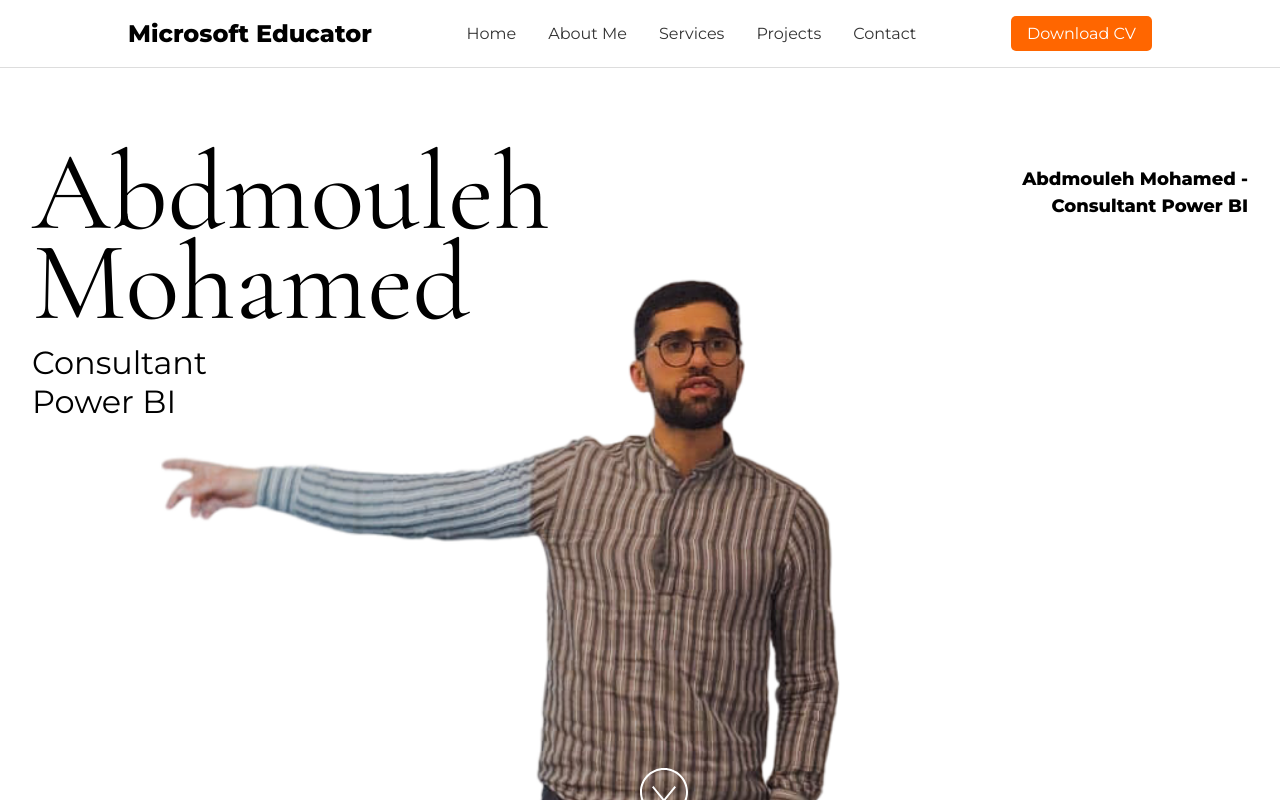
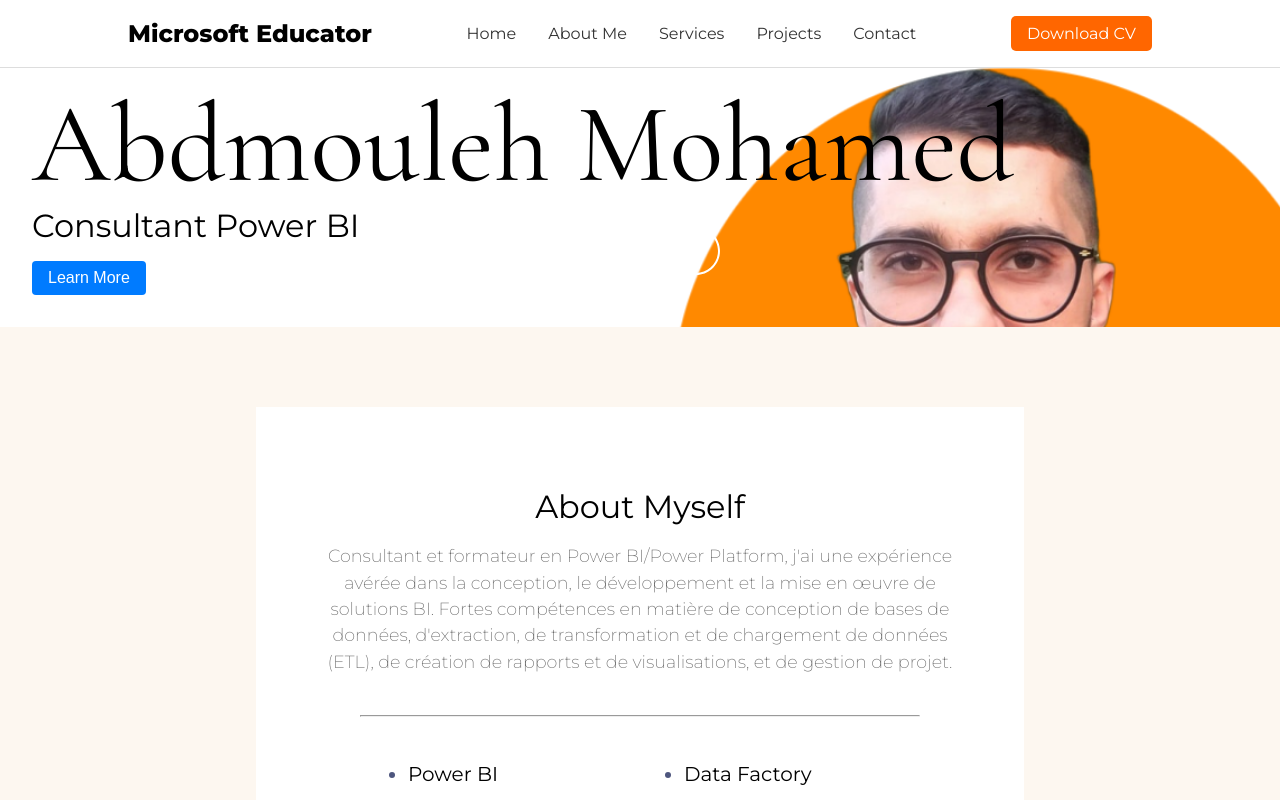
Before and after one commit to MedAbdmouleh/Student, a React (Vite) app: page / in a window 1280 px wide. Built offline with nearby package versions, Linux system fonts and the light colour scheme.

Commit message:
Change37

```diff
--- a/src/Components/Home.jsx
+++ b/src/Components/Home.jsx
@@ -1,34 +1,23 @@
 import React from "react";
 import arrowSvg from "../images/down-arrow.svg";
 import PropTypes from "prop-types";
+import image from "../images/medorange.png";
 
-/**
- * Home background image
- *
- * Below is a sample image. Upload the image of your choice into the "images"
- * directory and import here for use. Then, set imageAltText to string that
- * represents what you see in that image.
- *
- * Need an image? Check out https://unsplash.com to download a photo you
- * freely use on your site.
- */
-import image from "../images/medmed.png";
-
-const imageAltText = "";
+const imageAltText = "Consultant MSBI & Azure Data Factory & Power BI";
 
 const Home = ({ name, title }) => {
   return (
-    <section id="home" className="min-height" style={{ position: "relative", display: "flex", alignItems: "center" }}>
-      <img className="background" src={image} alt="" style={{ width: "100%", height: "100%", objectFit: "cover", position: "absolute", zIndex: -1 }} />
-      <div style={{ position: "absolute", top: "5rem", left: "2rem", width: "17rem" }}>
+    <section id="home" style={{ position: "relative", display: "flex", alignItems: "center", justifyContent: "space-between", padding: "2rem" }}>
+      <div style={{ position: "relative", zIndex: 1 }}>
         <h1>{name}</h1>
         <h2>{title}</h2>
+        <button style={{ marginTop: "1rem", padding: "0.5rem 1rem", fontSize: "1rem", cursor: "pointer", backgroundColor: "#007BFF", color: "#fff", border: "none", borderRadius: "4px" }}>
+          Learn More
+        </button>
       </div>
+      <img src={image} alt={imageAltText} style={{ width: "50%", height: "auto", objectFit: "cover", position: "absolute", right: 0, top: 0, zIndex: -1 }} />
       <div style={{ position: "absolute", bottom: "3rem", left: "50%" }}>
         <img src={arrowSvg} style={{ height: "3rem", width: "3rem" }} />
-      </div>
-      <div style={{ position: "absolute", top: "5rem", right: "2rem", width: "20rem", textAlign: "right", fontSize: "1.5rem" }}>
-        <p><b>Abdmouleh Mohamed - Consultant Power BI</b></p>
       </div>
     </section>
   );
```
Also changed, not shown: src/images/medorange.png (added).
